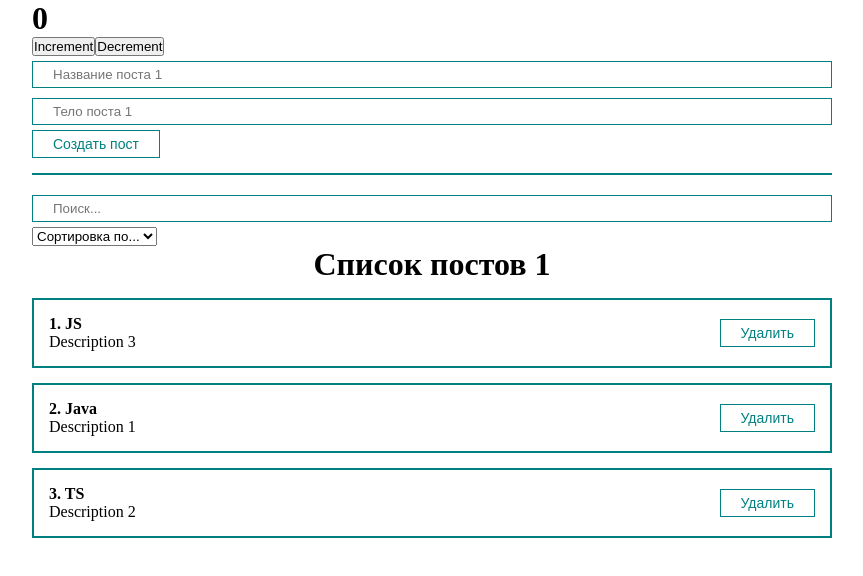
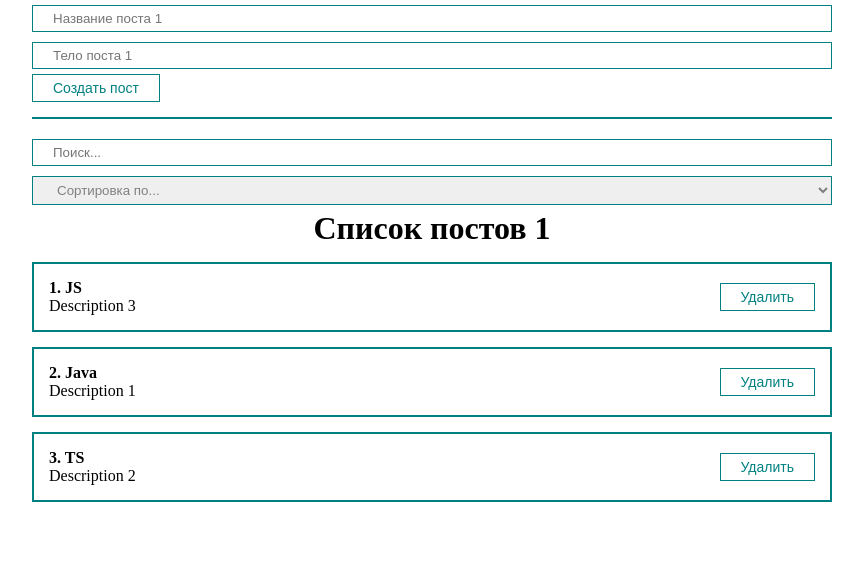
Before and after one commit to jkasvina/react-fund-course, a React (Create React App) app: page / in a window 1280 px wide. Shown: the top 576 px of the page, without its empty margins (208-1071 px from the left). Built offline with nearby package versions, Linux system fonts and the light colour scheme.

Commit message:
new filters component with useMemo

```diff
--- a/src/App.js
+++ b/src/App.js
@@ -1,14 +1,14 @@
-import React, { useState } from "react";
+import React, { useMemo, useState } from "react";
 import Counter from "./components/Counter";
 import ClassCounter from "./components/ClassCounter";
 import "./styles/App.css";
 import PostList from "./components/PostList";
 import PostForm from "./components/PostForm";
-import MySelect from "./components/UI/select/MySelect";
-import MyInput from "./components/UI/input/MyInput";
+import PostFilter from "./components/PostFilter";
 
 function App() {
-  const [posts, setPosts] = useState([    // деструктуризация [,]
+  const [posts, setPosts] = useState([
+    // деструктуризация [,]
     // зачем здесь useState?? почему не просто массив??
     // потому что мы отслеживаем значение этого массива, он меняется
     { id: 1, title: "JS", body: "Description 3" },
@@ -16,10 +16,11 @@
     { id: 3, title: "TS", body: "Description 2" },
   ]);
 
-  const [selectedSort, setSelectedSort] = useState("");
-    const [searchQuery, setSearchQuery] = useState("");
+  // принимает алгоритм сортировки и поисковую строку
+  const [filter, setFilter] = useState({sort: '', query: ''});
 
-  const options = [  // здесь value должно быть равно элементам объектов массива posts!
+  const options = [
+    // здесь value должно быть равно элементам объектов массива posts!
     { value: "title", name: "По названию" },
     { value: "body", name: "По описанию" },
   ];
@@ -39,36 +40,43 @@
     setPosts(posts.filter((p) => p.id !== post.id));
   };
 
-  const sortPosts = (value) => {
-      // ф-я sort() не возвращает новый массив, а мутирует исходный массив
-      // состояние напрямую менять нельзя, т.к. тогда при отключении сортировки
-      // не вернётся исходный массив, поэтому мутируем копию массива
-      // localeCompare - сравнение строк, чаще всего используется при сортировках
-      setSelectedSort(value);
-      setPosts([...posts].sort((a, b) => a[value].localeCompare(b[value])));
-  }
+  // const sortPosts = (value) => {
+  //   // ф-я sort() не возвращает новый массив, а мутирует исходный массив
+  //   // состояние напрямую менять нельзя, т.к. тогда при отключении сортировки
+  //   // не вернётся исходный массив, поэтому мутируем копию массива
+  //   // localeCompare - сравнение строк, чаще всего используется при сортировках
+  //   // setSelectedSort(value);
+  //   // setPosts([...posts].sort((a, b) => a[value].localeCompare(b[value])));
+  // };
+
+  // Ф-я в useMemo отрабатывает только тогда,
+  // когда меняется список постов,
+  // либо выбранное значение сортировки.
+  // `Такое поведение называется мемоизация.`
+  const getSortedPosts = useMemo( () => {
+    console.log('Отработала getSortedPosts')
+    if (filter.sort) {
+      return [...posts].sort((a, b) => a[filter.sort].localeCompare(b[filter.sort]));
+    }
+    return posts;
+  }, [filter.sort, posts]);
+
+  const sortedAndSearchedPosts = useMemo( () => {
+      return getSortedPosts.filter(post => post.title.toLowerCase().includes(filter.query.toLowerCase()))
+  }, [filter.query, getSortedPosts])
+
+
 
   return (
     <div className="App">
       {/*<Counter />*/}
-      <ClassCounter />
+      {/*<ClassCounter />*/}
       <PostForm create={createPost} />
       <hr />
-      <div>
-          <MyInput
-          placeholder="Поиск..."
-          value={searchQuery}
-          onChange={e => setSearchQuery(e.target.value)}
-          />
-        <MySelect
-          value={selectedSort}
-          onChange={sortPosts}
-          defaultValue="Сортировка по..."
-          options={options}
-        />
-      </div>
-      {posts.length ? ( // условная отрисовка с помощью тернарного оператора
-        <PostList title="Список постов 1" posts={posts} remove={removePost} />
+      <PostFilter filter={filter} setFilter={setFilter} options={options}/>
+
+      {sortedAndSearchedPosts.length ? ( // условная отрисовка с помощью тернарного оператора
+        <PostList title="Список постов 1" posts={sortedAndSearchedPosts} remove={removePost} />
       ) : (
         <h1 className="empty_list">Список постов пуст</h1>
       )}
--- a/src/components/PostFilter.jsx
+++ b/src/components/PostFilter.jsx
@@ -0,0 +1,23 @@
+import React from 'react';
+import MyInput from "./UI/input/MyInput";
+import MySelect from "./UI/select/MySelect";
+
+const PostFilter = ({filter, setFilter, options}) => {
+    return (
+        <>
+            <MyInput
+                placeholder="Поиск..."
+                value={filter.query}
+                onChange={(e) => setFilter({...filter, query: e.target.value})}
+            />
+            <MySelect
+                value={filter.sort}
+                onChange={(selectedSort) => setFilter({...filter, sort: selectedSort})}
+                defaultValue="Сортировка по..."
+                options={options}
+            />
+        </>
+    );
+};
+
+export default PostFilter;
--- a/src/components/UI/select/MySelect.jsx
+++ b/src/components/UI/select/MySelect.jsx
@@ -1,13 +1,15 @@
 import React from 'react';
+import classes from './MySelect.module.css'
 
 const MySelect = ({options, defaultValue, value, onChange}) => {
     return (
         <select
             value={value}
             onChange={e => onChange(e.target.value)}
+            className={classes.mySelect}
         >
             {/* disabled то же самое, что disabled=true */}
-            <option disabled value=''> {defaultValue} </option>
+            <option disabled value='' className={classes.mySelect}> {defaultValue} </option>
             {options.map(option =>
                 <option key={option.value} value={option.value}>
                     {option.name}
--- a/src/components/UI/select/MySelect.module.css
+++ b/src/components/UI/select/MySelect.module.css
@@ -0,0 +1,7 @@
+.mySelect {
+    width: 100%;
+    padding: 5px 20px;
+    margin: 5px 0;
+    border: 1px solid teal;
+    color: gray;
+}
```
Also changed, not shown: 2 other files (tests, documents, lock files or other folders).
